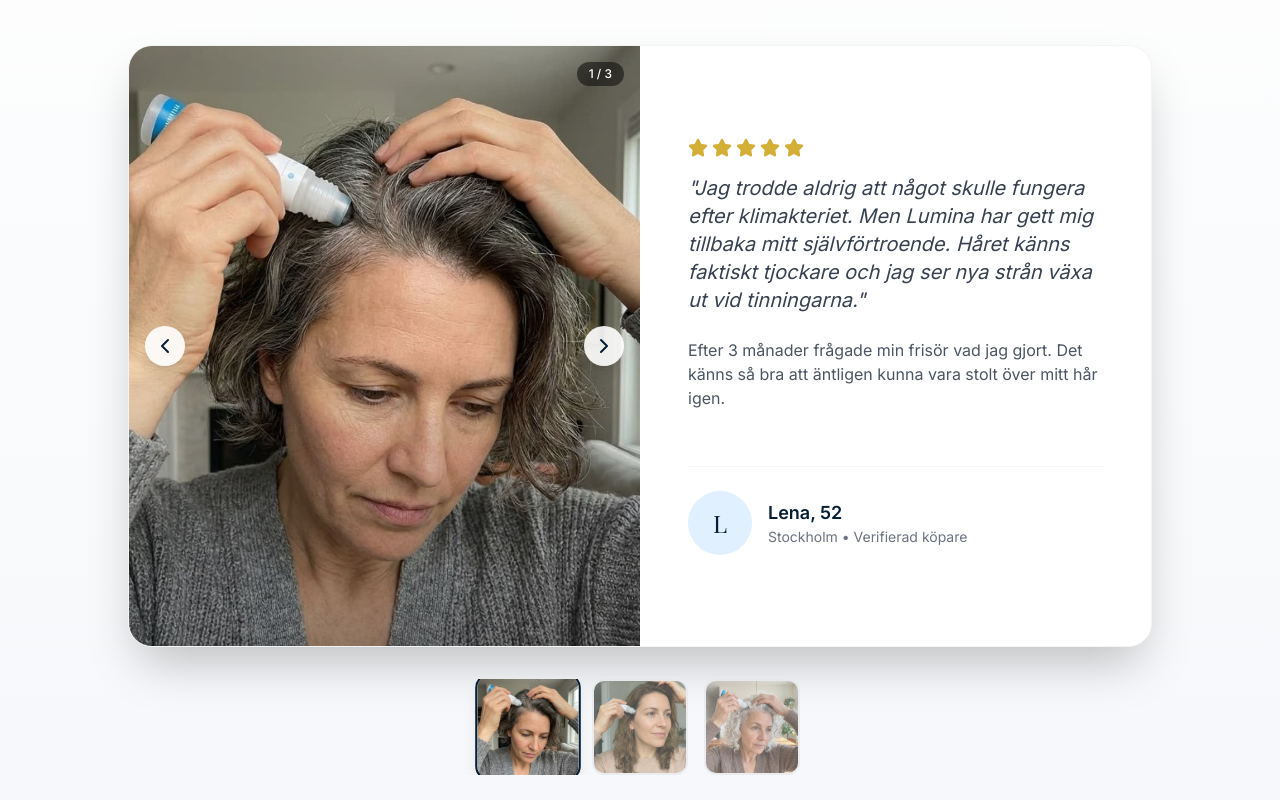
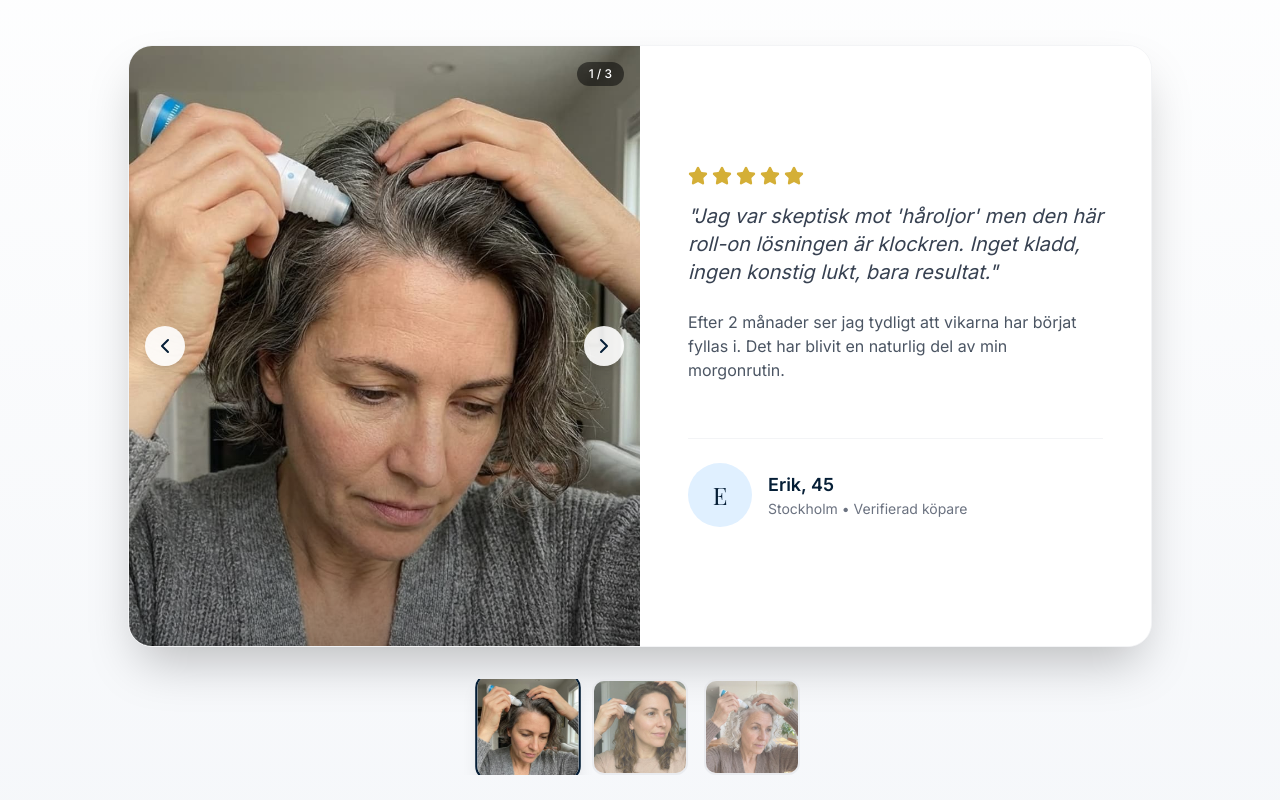
Before and after one commit to mangaz900/luminaflow, a React (Vite) app: page /p2 in a window 1280 px wide. Shown: the part 1340-2140 px from the top of the page. Built offline with nearby package versions, Linux system fonts and the light colour scheme; no server answers; a web font is replaced by a local one.

Commit message:
Split Test: update /p2 user gallery messaging for men and add male user stories

```diff
--- /dev/null
+++ b/components/UserGalleryV2.tsx
@@ -0,0 +1,173 @@
+import React, { useState } from 'react';
+import { Star, ChevronLeft, ChevronRight } from 'lucide-react';
+
+const UserGalleryV2: React.FC = () => {
+    const [currentIndex, setCurrentIndex] = useState(0);
+
+    const userStories = [
+        {
+            id: 1,
+            image: "/kvinna-applicerar-1.jpg",
+            name: "Erik, 45",
+            age: "Stockholm",
+            rating: 5,
+            quote: "Jag var skeptisk mot 'håroljor' men den här roll-on lösningen är klockren. Inget kladd, ingen konstig lukt, bara resultat.",
+            testimonial: "Efter 2 månader ser jag tydligt att vikarna har börjat fyllas i. Det har blivit en naturlig del av min morgonrutin."
+        },
+        {
+            id: 2,
+            image: "/kvinna-applicerar-2.jpg",
+            name: "Johan, 38",
+            age: "Göteborg",
+            rating: 5,
+            quote: "Enkelt och diskret. Jag använder den varje morgon innan jobbet. Håret känns fylligare och jag tappar inte alls lika mycket längre.",
+            testimonial: "Det bästa är att det inte syns att man har något i håret. Ingen fet känsla alls. Rekommenderas starkt till alla som börjar bli tunnhåriga."
+        },
+        {
+            id: 3,
+            image: "/kvinna-applicerar-3.jpg",
+            name: "Anders, 52",
+            age: "Malmö",
+            rating: 5,
+            quote: "Hade provat andra produkter tidigare men de var för krångliga. Lumina tar 30 sekunder och fungerar faktiskt. Min fru märkte skillnaden först.",
+            testimonial: "Äntligen en produkt som levererar vad den lovar utan att göra det till ett heldagsprojekt. Mycket nöjd med resultatet på hjässan."
+        }
+    ];
+
+    const nextStory = () => {
+        setCurrentIndex((prev) => (prev === userStories.length - 1 ? 0 : prev + 1));
+    };
+
+    const prevStory = () => {
+        setCurrentIndex((prev) => (prev === 0 ? userStories.length - 1 : prev - 1));
+    };
+
+    return (
+        <section className="py-12 md:py-24 bg-gradient-to-b from-white to-[#F5F7FA]">
+            <div className="max-w-7xl mx-auto px-4 sm:px-6 lg:px-8">
+                <div className="text-center mb-8 md:mb-16">
+                    <h2 className="font-serif text-2xl sm:text-3xl md:text-4xl lg:text-5xl text-medical-900 mb-3 md:mb-4">
+                        Så enkelt är det
+                    </h2>
+                    <p className="text-base md:text-lg text-gray-600 max-w-2xl mx-auto px-2">
+                        Se hur män använder Lumina i vardagen – och vilka resultat de fått.
+                    </p>
+                </div>
+
+                {/* Main Gallery Card */}
+                <div className="max-w-5xl mx-auto">
+                    <div className="bg-white rounded-3xl shadow-2xl overflow-hidden border border-gray-100">
+                        <div className="grid grid-cols-1 md:grid-cols-2">
+
+                            {/* Image Side */}
+                            <div className="relative aspect-square md:aspect-auto md:h-[500px] lg:h-[600px]">
+                                <div className="relative w-full h-full overflow-hidden">
+                                    <img
+                                        src={userStories[currentIndex].image}
+                                        alt={`${userStories[currentIndex].name} använder Lumina`}
+                                        className="w-full h-full object-cover"
+                                        onError={(e) => {
+                                            (e.target as HTMLImageElement).src = "https://via.placeholder.com/800x600?text=Användarbild";
+                                        }}
+                                    />
+                                    <div className="absolute inset-0 bg-gradient-to-t from-black/40 via-transparent to-transparent"></div>
+
+                                    {/* Navigation Arrows */}
+                                    <button
+                                        onClick={prevStory}
+                                        className="absolute left-4 top-1/2 -translate-y-1/2 bg-white/90 hover:bg-white text-medical-900 p-2 rounded-full shadow-lg transition-all z-10"
+                                        aria-label="Föregående bild"
+                                    >
+                                        <ChevronLeft size={24} />
+                                    </button>
+                                    <button
+                                        onClick={nextStory}
+                                        className="absolute right-4 top-1/2 -translate-y-1/2 bg-white/90 hover:bg-white text-medical-900 p-2 rounded-full shadow-lg transition-all z-10"
+                                        aria-label="Nästa bild"
+                                    >
+                                        <ChevronRight size={24} />
+                                    </button>
+
+                                    {/* Image Counter */}
+                                    <div className="absolute top-4 right-4 bg-black/50 text-white px-3 py-1 rounded-full text-xs font-medium z-10">
+                                        {currentIndex + 1} / {userStories.length}
+                                    </div>
+                                </div>
+                            </div>
+
+                            {/* Content Side */}
+                            <div className="p-6 md:p-8 lg:p-12 flex flex-col justify-center bg-white">
+                                <div className="mb-4 md:mb-6">
+                                    <div className="flex items-center gap-1 mb-3 md:mb-4">
+                                        {[...Array(5)].map((_, i) => (
+                                            <Star
+                                                key={i}
+                                                size={18}
+                                                className={`md:w-5 md:h-5 ${i < userStories[currentIndex].rating ? 'text-gold-400 fill-gold-400' : 'text-gray-200'}`}
+                                            />
+                                        ))}
+                                    </div>
+
+                                    <p className="text-base md:text-lg lg:text-xl text-gray-700 leading-relaxed mb-4 md:mb-6 italic">
+                                        "{userStories[currentIndex].quote}"
+                                    </p>
+
+                                    <p className="text-sm md:text-base text-gray-600 leading-relaxed mb-6 md:mb-8">
+                                        {userStories[currentIndex].testimonial}
+                                    </p>
+                                </div>
+
+                                <div className="pt-6 border-t border-gray-100">
+                                    <div className="flex items-center gap-4">
+                                        <div className="w-16 h-16 rounded-full bg-medical-100 flex items-center justify-center">
+                                            <span className="text-2xl font-serif text-medical-900">
+                                                {userStories[currentIndex].name.split(',')[0][0]}
+                                            </span>
+                                        </div>
+                                        <div>
+                                            <p className="font-bold text-medical-900 text-lg">
+                                                {userStories[currentIndex].name}
+                                            </p>
+                                            <p className="text-sm text-gray-500">
+                                                {userStories[currentIndex].age} • Verifierad köpare
+                                            </p>
+                                        </div>
+                                    </div>
+                                </div>
+                            </div>
+                        </div>
+                    </div>
+
+                    {/* Thumbnail Navigation */}
+                    <div className="flex justify-center gap-4 mt-8 overflow-x-auto scrollbar-hide">
+                        {userStories.map((story, index) => (
+                            <button
+                                key={story.id}
+                                onClick={() => setCurrentIndex(index)}
+                                className={`
+                  relative flex-shrink-0 w-20 h-20 md:w-24 md:h-24 rounded-xl overflow-hidden border-2 transition-all duration-200
+                  ${currentIndex === index
+                                        ? 'border-medical-900 shadow-lg scale-110'
+                                        : 'border-gray-200 hover:border-gray-300 opacity-70 hover:opacity-100'
+                                    }
+                `}
+                                aria-label={`Visa ${story.name}`}
+                            >
+                                <img
+                                    src={story.image}
+                                    alt={story.name}
+                                    className="w-full h-full object-cover"
+                                    onError={(e) => {
+                                        (e.target as HTMLImageElement).src = "https://via.placeholder.com/100x100?text=Thumb";
+                                    }}
+                                />
+                            </button>
+                        ))}
+                    </div>
+                </div>
+            </div>
+        </section>
+    );
+};
+
+export default UserGalleryV2;
--- a/pages/HomePageV2.tsx
+++ b/pages/HomePageV2.tsx
@@ -3,7 +3,7 @@ import HeroV2 from '../components/HeroV2';
 import ProblemSolution from '../components/ProblemSolution';
 import Benefits from '../components/Benefits';
 import Usage from '../components/Usage';
-import UserGallery from '../components/UserGallery';
+import UserGalleryV2 from '../components/UserGalleryV2';
 import Ingredients from '../components/Ingredients';
 import RollOnApplicator from '../components/RollOnApplicator';
 import Timeline from '../components/Timeline';
@@ -20,7 +20,7 @@ const HomePageV2: React.FC = () => {
             <main className="overflow-x-hidden">
                 {/* You can now edit this page independently for split testing */}
                 <HeroV2 />
-                <UserGallery />
+                <UserGalleryV2 />
                 <ProblemSolution />
                 <Benefits />
                 <Ingredients />
```
